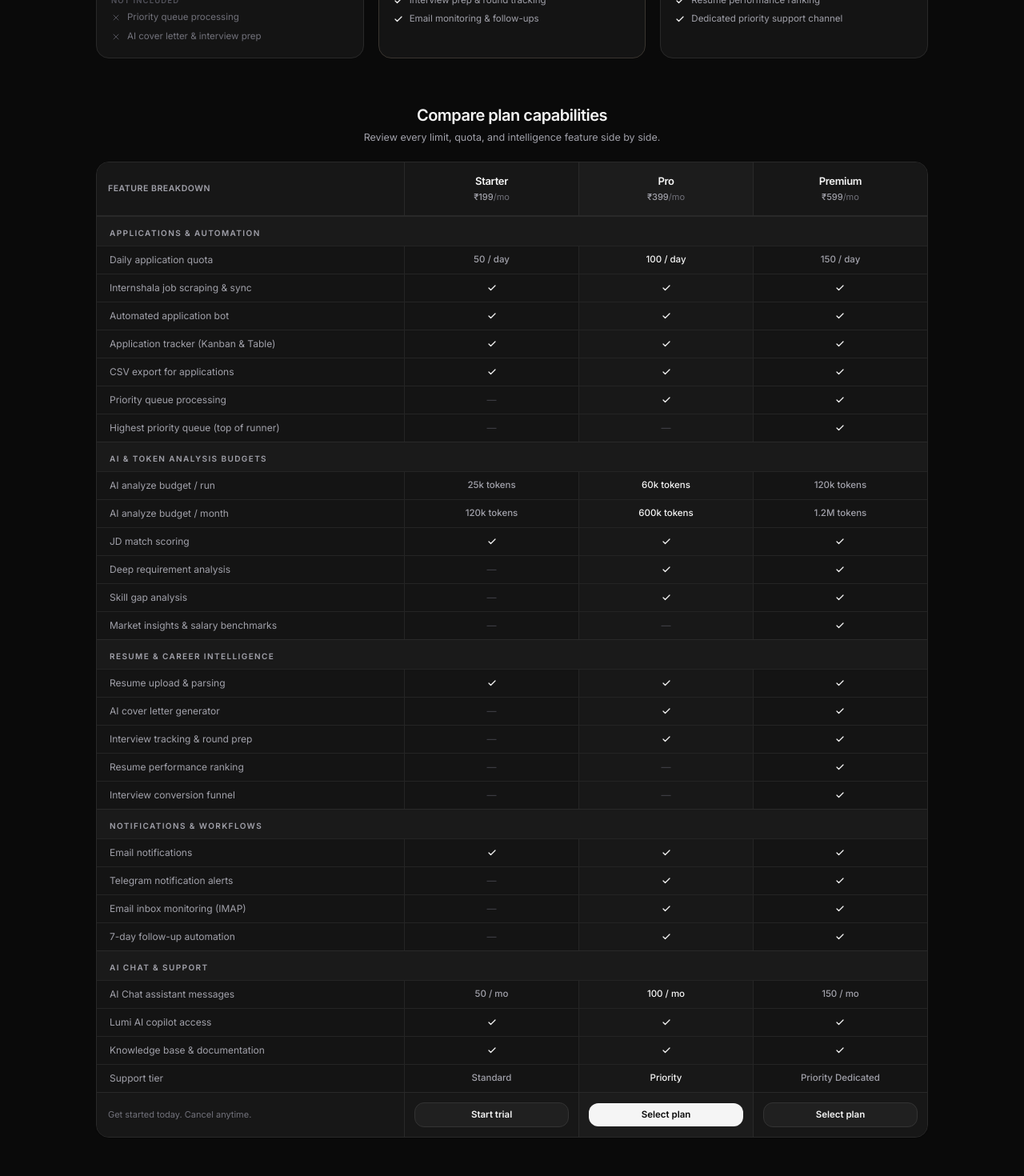
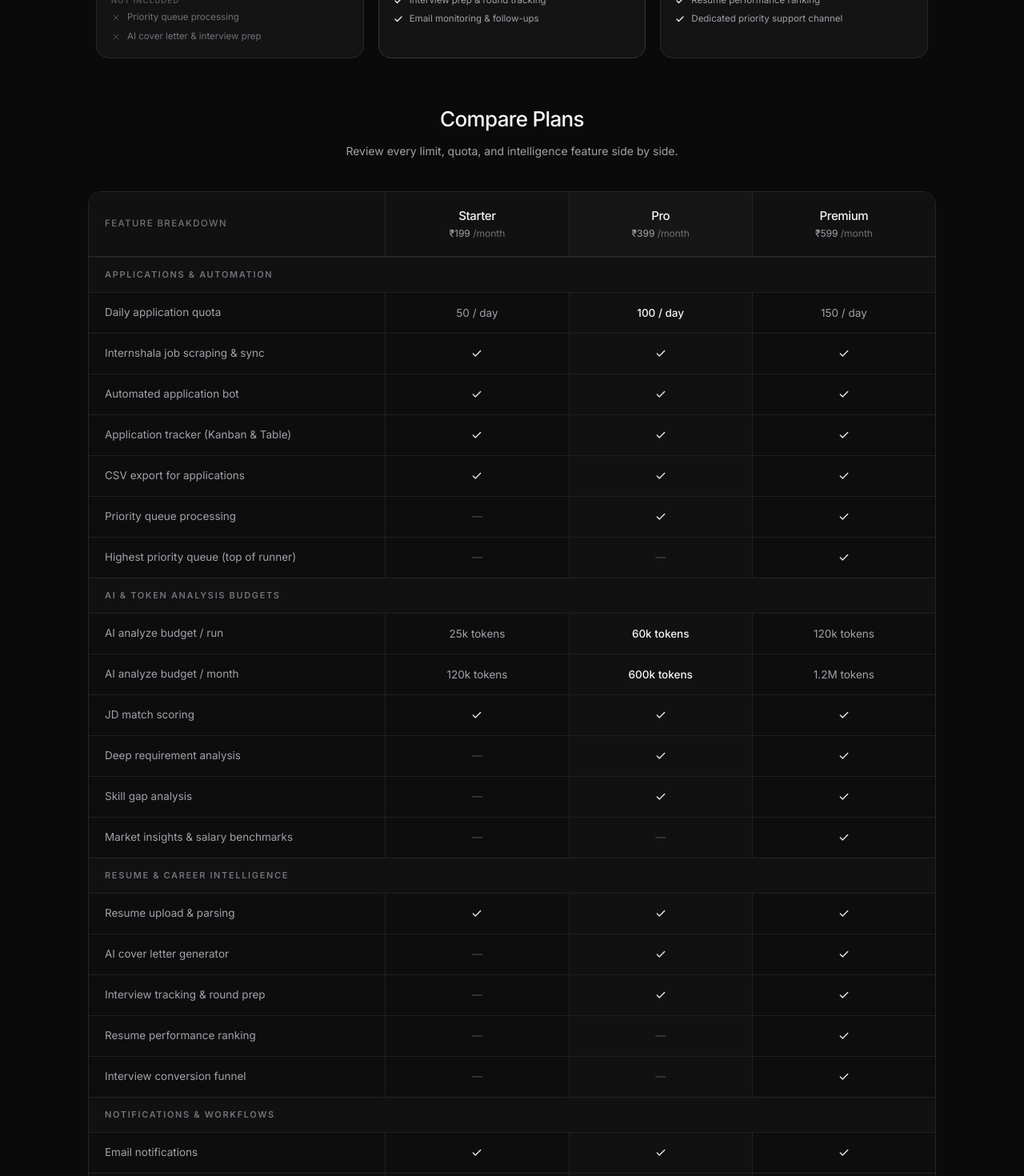
Before and after one commit to Applivo-Agent/Applivo-Web, a Next.js app: page /pricing in a window 1280 px wide. Shown: the part 620-2090 px from the top of the page at 80% size. Built offline with nearby package versions, Linux system fonts and the light colour scheme; no server answers; a web font is replaced by a local one.

Commit message:
feat(pricing): redesign Compare Plans table with refined spacing, monochrome aesthetics, and consistent 4-column grid

```diff
--- a/app/pricing/page.tsx
+++ b/app/pricing/page.tsx
@@ -46,8 +46,8 @@ export default function PricingPage() {
           ))}
         </div>
 
-        {/* ─── 3. FULL COMPARE PLANS TABLE (DENSE & COMPACT) ─── */}
-        <div className="w-full flex justify-center mb-14 sm:mb-16">
+        {/* ─── 3. FULL COMPARE PLANS TABLE ─── */}
+        <div className="w-full flex justify-center mb-16 sm:mb-20">
           <ComparisonTable isLoggedIn={isLoggedIn} />
         </div>
 
--- a/components/pricing/ComparisonTable.tsx
+++ b/components/pricing/ComparisonTable.tsx
@@ -19,19 +19,19 @@ function ComparisonCell({
   if (typeof value === "boolean") {
     return value ? (
       <div className="flex justify-center items-center">
-        <Check className="w-3 h-3 text-[#F5F5F5]" strokeWidth={2.5} />
+        <Check className="w-3.5 h-3.5 text-[#E4E4E7]" strokeWidth={2.5} />
       </div>
     ) : (
       <div className="flex justify-center items-center">
-        <span className="text-[#52525B] text-xs font-light select-none">—</span>
+        <span className="text-[#52525B] text-[13px] font-normal select-none leading-none">—</span>
       </div>
     );
   }
 
   return (
     <span
-      className={`text-[11px] sm:text-[11.5px] text-center block font-medium ${
-        isPro ? "text-[#F5F5F5]" : "text-[#A1A1AA]"
+      className={`text-[13px] sm:text-[13.5px] text-center block ${
+        isPro ? "text-[#F5F5F5] font-medium" : "text-[#A1A1AA] font-normal"
       }`}
     >
       {value}
@@ -40,28 +40,35 @@ function ComparisonCell({
 }
 
 export function ComparisonTable({ isLoggedIn }: { isLoggedIn: boolean }) {
+  const gridStyle = {
+    display: "grid",
+    gridTemplateColumns: "35% 21.67% 21.67% 21.66%",
+  };
+
   return (
-    <div className="w-full max-w-[1040px] relative z-10">
-      <div className="text-center mb-5">
-        <h2 className="text-[18px] sm:text-[20px] font-semibold text-[#F5F5F5] tracking-tight mb-1">
-          Compare plan capabilities
+    <div className="w-full max-w-[1060px] mx-auto relative z-10">
+      {/* ─── Heading & Subtitle ─── */}
+      <div className="text-center mb-8 sm:mb-10">
+        <h2 className="text-[24px] sm:text-[25px] md:text-[26px] font-medium text-[#F5F5F5] tracking-tight">
+          Compare Plans
         </h2>
-        <p className="text-[12px] sm:text-[12.5px] text-[#A1A1AA] max-w-md mx-auto">
+        <p className="text-[13.5px] sm:text-[14px] text-[#A1A1AA] mt-2 sm:mt-2.5 max-w-md mx-auto">
           Review every limit, quota, and intelligence feature side by side.
         </p>
       </div>
 
-      <div className="border border-[#292929] rounded-2xl bg-[#141414] overflow-hidden shadow-sm">
+      {/* ─── Table Outer Surface ─── */}
+      <div className="border border-[#262626] rounded-[16px] bg-[#0D0D0D] overflow-hidden shadow-sm">
         {/* Horizontal Scroll wrapper for responsive mobile reading */}
         <div className="overflow-x-auto scrollbar-thin">
-          <div className="min-w-[640px]">
-            {/* Table Header (Plans Columns) */}
+          <div className="min-w-[700px] sm:min-w-[760px] md:min-w-0">
+            {/* ─── Table Header (Height: 76–84px) ─── */}
             <div
-              className="sticky top-0 z-20 bg-[#171717] border-b border-[#292929]"
-              style={{ display: "grid", gridTemplateColumns: "37% 21% 21% 21%" }}
+              className="sticky top-0 z-20 bg-[#111111] border-b border-[#242424]"
+              style={gridStyle}
             >
-              <div className="p-3 sm:p-3.5 flex items-center">
-                <span className="text-[10px] sm:text-[10.5px] font-semibold uppercase tracking-wider text-[#A1A1AA]">
+              <div className="px-5 py-4 flex items-center min-h-[80px]">
+                <span className="text-[11px] sm:text-[11.5px] font-medium uppercase tracking-[0.12em] text-[#71717A]">
                   Feature Breakdown
                 </span>
               </div>
@@ -71,57 +78,56 @@ export function ComparisonTable({ isLoggedIn }: { isLoggedIn: boolean }) {
                 return (
                   <div
                     key={plan.id}
-                    className={`p-3 sm:p-3.5 border-l border-[#292929] text-center flex flex-col justify-center ${
+                    className={`px-4 py-4 border-l border-[#242424] text-center flex flex-col justify-center items-center min-h-[80px] ${
                       isPro ? "bg-white/[0.02]" : ""
                     }`}
                   >
-                    <div className="flex items-center justify-center gap-1.5 mb-0.5">
-                      <span className="text-[#F5F5F5] font-semibold text-[12.5px] sm:text-[13px] tracking-tight">
-                        {plan.name}
-                      </span>
-                    </div>
-                    <span className="text-[#A1A1AA] text-[11px] font-medium">
+                    <span className="text-[14px] sm:text-[15px] font-medium text-[#F5F5F5] tracking-tight">
+                      {plan.name}
+                    </span>
+                    <span className="text-[12px] text-[#A1A1AA] mt-0.5 font-normal">
                       ₹{plan.monthlyPrice}
-                      <span className="text-[#71717A] font-normal">/mo</span>
+                      <span className="text-[#71717A]"> /month</span>
                     </span>
                   </div>
                 );
               })}
             </div>
 
-            {/* Feature Sections & Rows */}
+            {/* ─── Feature Sections & Rows ─── */}
             {COMPARISON_SECTIONS.map((section, sIndex) => (
               <div key={sIndex}>
-                {/* Section Label Header */}
-                <div className="px-3.5 sm:px-4 py-1.5 bg-[#1a1a1a] border-t border-[#292929]">
-                  <span className="text-[9.5px] sm:text-[10px] text-[#A1A1AA] uppercase tracking-[0.14em] font-semibold">
+                {/* Category Separator Row (Height: 42–46px, bg: #111111, text: #71717A) */}
+                <div className="px-5 min-h-[44px] flex items-center bg-[#111111] border-t border-[#242424]">
+                  <span className="text-[10px] sm:text-[11px] text-[#71717A] uppercase tracking-[0.15em] font-semibold">
                     {section.section}
                   </span>
                 </div>
 
-                {/* Section Feature Rows */}
+                {/* Standard Feature Rows (Height: 48–52px) */}
                 {section.rows.map((row, rIndex) => (
                   <div
                     key={rIndex}
-                    className="border-t border-[#242424] hover:bg-white/[0.012] transition-colors"
-                    style={{ display: "grid", gridTemplateColumns: "37% 21% 21% 21%" }}
+                    className="border-t border-[#202020] hover:bg-white/[0.012] transition-colors"
+                    style={gridStyle}
                   >
-                    <div className="px-3.5 sm:px-4 py-2 text-[#A1A1AA] text-[11.5px] sm:text-[12px] flex items-center font-normal">
+                    {/* Feature Name */}
+                    <div className="px-5 py-[13px] text-[#A1A1AA] text-[13px] sm:text-[13.5px] font-normal flex items-center leading-snug min-h-[50px]">
                       {row.label}
                     </div>
 
                     {/* Starter */}
-                    <div className="px-3 py-2 flex items-center justify-center border-l border-[#242424]">
+                    <div className="px-4 py-[13px] flex items-center justify-center border-l border-[#222222] min-h-[50px]">
                       <ComparisonCell value={row.starter} />
                     </div>
 
                     {/* Pro (subtle column highlight) */}
-                    <div className="px-3 py-2 flex items-center justify-center border-l border-[#242424] bg-white/[0.015]">
+                    <div className="px-4 py-[13px] flex items-center justify-center border-l border-[#222222] bg-white/[0.015] min-h-[50px]">
                       <ComparisonCell value={row.pro} isPro />
                     </div>
 
                     {/* Premium */}
-                    <div className="px-3 py-2 flex items-center justify-center border-l border-[#242424]">
+                    <div className="px-4 py-[13px] flex items-center justify-center border-l border-[#222222] min-h-[50px]">
                       <ComparisonCell value={row.premium} />
                     </div>
                   </div>
@@ -129,12 +135,12 @@ export function ComparisonTable({ isLoggedIn }: { isLoggedIn: boolean }) {
               </div>
             ))}
 
-            {/* Bottom CTA Row inside comparison table */}
+            {/* ─── Bottom CTA Row ─── */}
             <div
-              className="border-t border-[#292929] bg-[#171717]"
-              style={{ display: "grid", gridTemplateColumns: "37% 21% 21% 21%" }}
+              className="border-t border-[#242424] bg-[#0E0E0E] min-h-[64px]"
+              style={gridStyle}
             >
-              <div className="p-3 sm:p-3.5 flex items-center text-[11px] text-[#71717A]">
+              <div className="px-5 py-3.5 flex items-center text-[12px] text-[#71717A]">
                 Get started today. Cancel anytime.
               </div>
 
@@ -146,16 +152,16 @@ export function ComparisonTable({ isLoggedIn }: { isLoggedIn: boolean }) {
                 return (
                   <div
                     key={plan.id}
-                    className={`p-2.5 sm:p-3 border-l border-[#292929] flex justify-center items-center ${
+                    className={`px-4 py-3 border-l border-[#242424] flex justify-center items-center ${
                       isPro ? "bg-white/[0.02]" : ""
                     }`}
                   >
                     <Link
                       href={targetHref}
-                      className={`w-full text-center py-1.5 px-2.5 rounded-lg text-[11.5px] font-medium sm:font-semibold transition-all ${
+                      className={`w-full max-w-[130px] text-center py-2 px-3 rounded-lg text-[12px] font-medium transition-all ${
                         isPro
-                          ? "bg-[#F5F5F5] hover:bg-white text-[#0A0A0A]"
-                          : "bg-[#202020] hover:bg-[#282828] text-[#F5F5F5] border border-[#333333]"
+                          ? "bg-[#F5F5F5] hover:bg-white text-[#0A0A0A] shadow-sm"
+                          : "bg-[#161616] hover:bg-[#202020] text-[#F5F5F5] border border-[#2E2E2E] hover:border-[#3E3E3E]"
                       }`}
                     >
                       {btnLabel}
```
